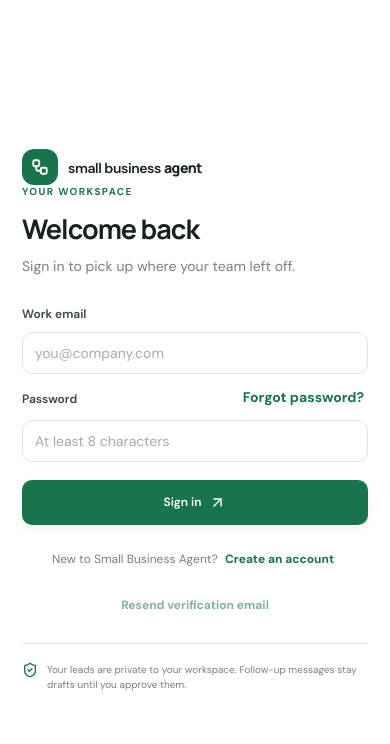
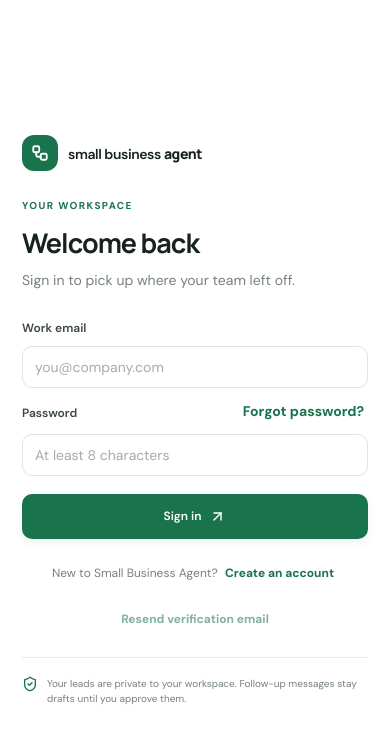
Before and after one commit to ebubechukwusamuel/small-business-agent, a Next.js app: page /login in a window 390 px wide. Shown: the top 744 px of the page. Built offline with nearby package versions, Linux system fonts and the light colour scheme; no server answers.

Commit message:
Polish compact mobile authentication header

```diff
--- a/src/app/globals.css
+++ b/src/app/globals.css
@@ -336,3 +336,14 @@
   .spin { animation: none; }
   .btn { transition: none; }
 }
+
+
+.auth-mobile-brand { display: none; }
+@media (max-width: 720px) {
+  .auth-mobile-brand {
+    display: flex;
+    width: fit-content;
+    margin: 0 0 28px;
+  }
+  .auth-panel-wrap .auth-panel-heading { margin-bottom: 21px; }
+}
```
